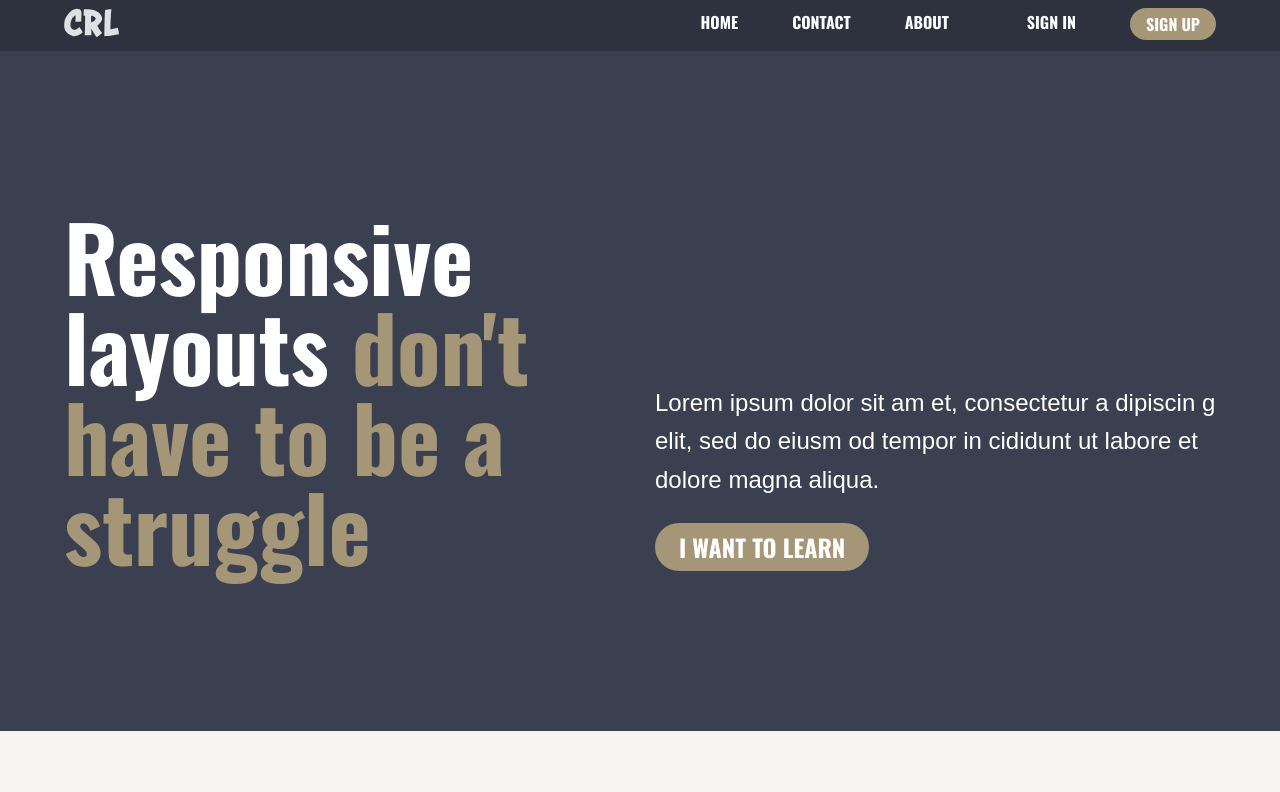
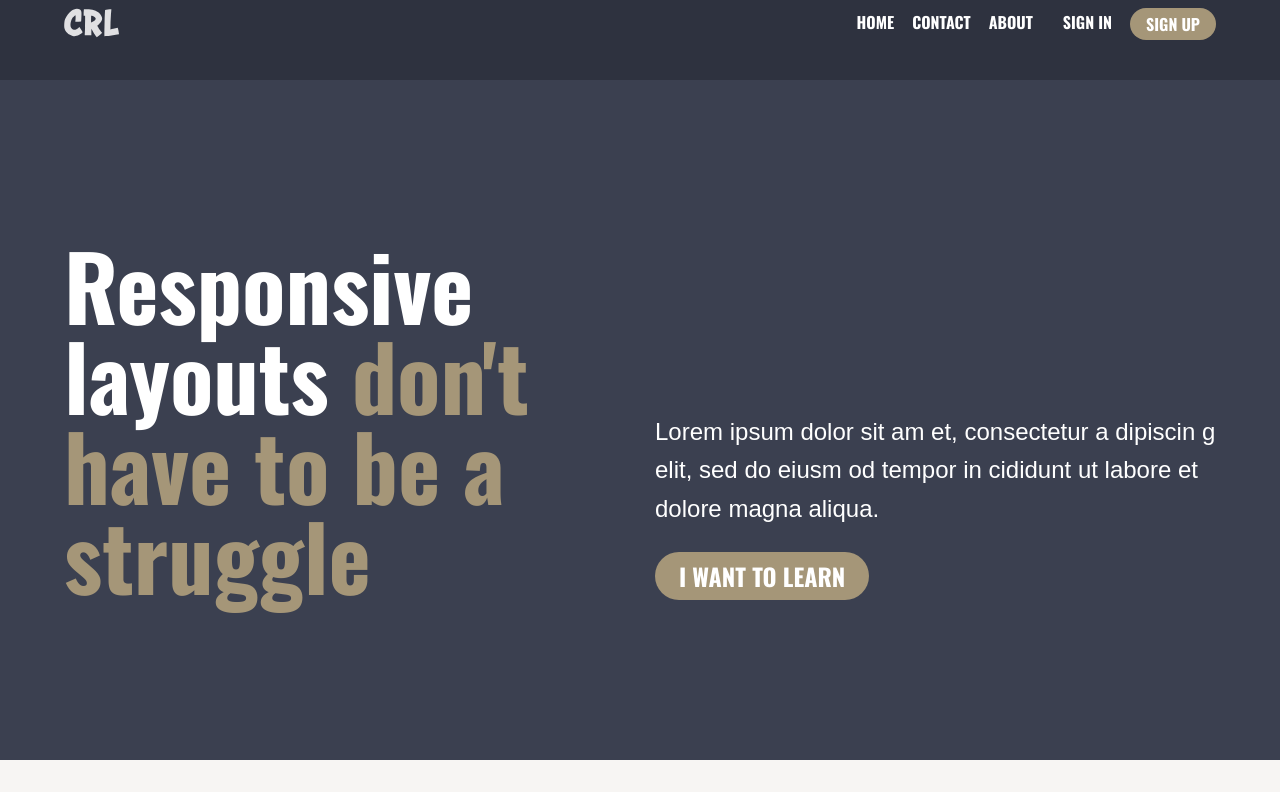
Before and after one commit to Bernardanxiety/crl-final-challenge, a plain HTML site: page index.html in a window 1280 px wide. Shown: the top 792 px of the page. Drawn offline with nearby package versions, Linux system fonts and the light colour scheme.

Commit message:
Changes to navbar

```diff
--- a/index.html
+++ b/index.html
@@ -12,7 +12,7 @@
 </head>
 <body>
     <div class="nav--bar">
-        <div class="container row flow-content">
+        <div class="container row ">
             <div class="hamburger">
                 <i class="fas fa-bars"></i>
             </div>
@@ -21,14 +21,14 @@
             </div>
 
         <div class="nav nav--primary">
-            <ul class="nav__list nav__list--primary visible flow-content">
+            <ul class="nav__list nav__list--primary visible ">
                 <li class="nav__item"><a href="" class="nav__link">home</a></li>
                 <li class="nav__item"><a href="" class="nav__link">contact</a></li>
                 <li class="nav__item"><a href="" class="nav__link">about</a></li>
             </ul>
         </div>
         <div class="nav nav--secondary">
-            <ul class="nav__list nav__list--secondary visible flow-content">
+            <ul class="nav__list nav__list--secondary visible">
                 <li class="nav__item"><a href="" class="nav__link">sign in</a></li>
                 <li class="nav__item"><a href="" class="nav__link btn nav--btn">sign up</a></li>
             </ul>
--- a/style.css
+++ b/style.css
@@ -94,6 +94,7 @@ a {
 
 .visible {
     display: none;
+    margin: 0 0 2em 0;
 }
 
 .position {
@@ -114,8 +115,12 @@ a {
     --top: .75em;
 }
 
-.nav__item {
+.nav__item + .nav__item {
+    margin: .5em 0 0 0;;
+}
 
+.nav__list--primary {
+    margin: 0 0 2em 0;
 }
 
 .nav__link {
@@ -247,6 +252,14 @@ article {
         --left: 10px;
     }
 
+    .nav__item + .nav__item {
+        margin: 0 0 0 1em;;
+    }
+
+    .nav--primary {
+        margin: 0 0 0 0;
+    }
+
     .nav--primary {
         margin-left: auto;
     }
```
